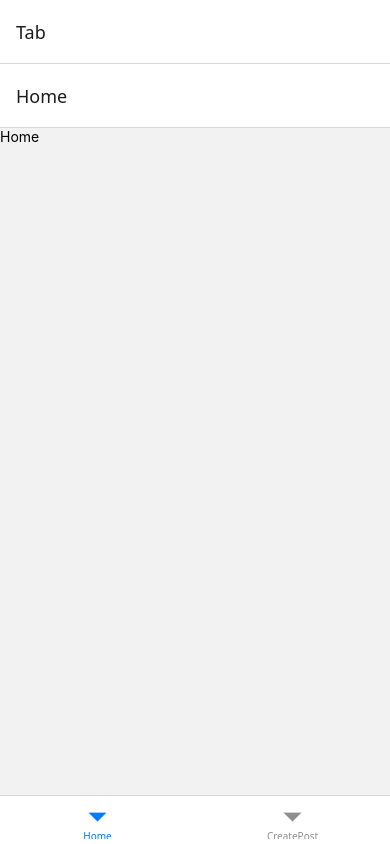
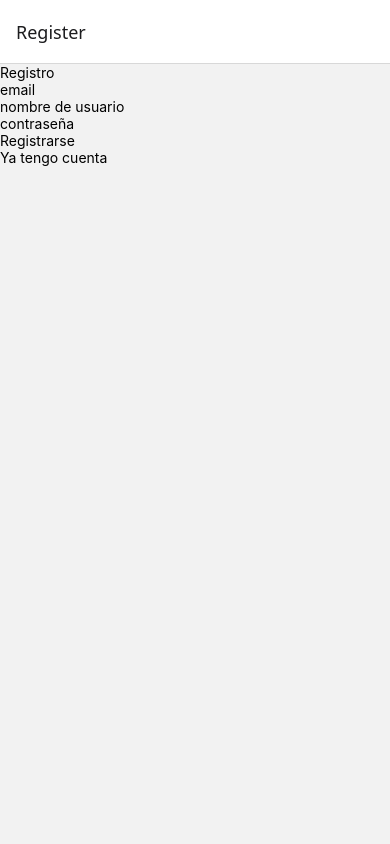
Before and after one commit to maispuru/programacion03-pi-aispuru-villafane-blousson, a React Native app in the folder demo-expo/: screen / in a window 390 px wide. Built offline with nearby package versions, Linux system fonts and the light colour scheme; no server answers; the database is empty.

Commit message:
login y register

```diff
--- a/demo-expo/src/navegacion/Stack.js
+++ b/demo-expo/src/navegacion/Stack.js
@@ -11,8 +11,8 @@ function Stacks(){
 return (
 <NavigationContainer>
     <Stack.Navigator>
-        {/*<Stack.Screen name="Register" component={ Register } />*/}
-        {/*<Stack.Screen name="Login" component={ Login } />*/}
+        <Stack.Screen name="Register" component={Register} />
+        <Stack.Screen name="Login" component={ Login } />
         <Stack.Screen name="Tab" component={ Tab } />
     </Stack.Navigator>
 </NavigationContainer>
--- a/demo-expo/src/screens/CreatePost.js
+++ b/demo-expo/src/screens/CreatePost.js
@@ -1,7 +1,7 @@
 import React from "react";
 import { useState } from 'react'
 import { View, Text, Pressable, StyleSheet, TextInput } from 'react-native';
-import { db, auth } from '../Firebase/config';
+import { db, auth } from '../firebase/config';
 
 
 
--- a/demo-expo/src/screens/Home.js
+++ b/demo-expo/src/screens/Home.js
@@ -2,7 +2,7 @@ import React from "react";
 import {useState,useEffect} from 'react'
 import { View, Text,StyleSheet, FlatList  } from 'react-native';
 import Post from "../componentes/Post";
-import { db } from "../Firebase/config";
+import { db } from "../firebase/config";
 
 
 function Home(props){
--- a/demo-expo/src/screens/Login.js
+++ b/demo-expo/src/screens/Login.js
@@ -0,0 +1,60 @@
+import React from "react";
+import { useState, useEffect } from 'react';
+import { View, Text, Pressable, TextInput } from 'react-native';
+import { auth } from '../firebase/config';
+
+function Login(props) {
+    const [email, setEmail] = useState("")
+    const [password, setPassword] = useState("")
+    const [error, setError] = useState("")
+
+    useEffect(() => {
+        auth.onAuthStateChanged(user => {
+            if (user) {
+                props.navigation.navigate('Home')
+            }
+        })
+    }, [])
+
+    function changeEmail(text) {
+        setEmail(text)
+    }
+    function changePassword(text) {
+        setPassword(text)
+    }
+
+    function onSubmit() {
+        auth.signInWithEmailAndPassword(email, password)
+        .then(response => {
+            props.navigation.navigate('Home')
+        })
+        .catch(error => {
+            setError(error.message)
+        })
+    }
+
+    return (
+        <View>
+            <Text>Login</Text>
+            <TextInput
+                keyboardType='email-address'
+                placeholder='email'
+                onChangeText={text => changeEmail(text)}
+                value={email} />
+            <TextInput
+                placeholder='contraseña'
+                secureTextEntry={true}
+                onChangeText={text => changePassword(text)}
+                value={password} />
+            <Text>{error}</Text>
+            <Pressable onPress={() => onSubmit()}>
+                <Text>Ingresar</Text>
+            </Pressable>
+            <Pressable onPress={() => props.navigation.navigate('Register')}>
+                <Text>No tengo cuenta</Text>
+            </Pressable>
+        </View>
+    )
+}
+
+export default Login;
--- a/demo-expo/src/screens/Register.js
+++ b/demo-expo/src/screens/Register.js
@@ -0,0 +1,68 @@
+import React from "react";
+import { useState } from 'react';
+import { View, Text, Pressable, TextInput } from 'react-native';
+import { db, auth } from '../firebase/config';
+
+function Register(props) {
+    const [email, setEmail] = useState("")
+    const [userName, setUserName] = useState("")
+    const [password, setPassword] = useState("")
+    const [error, setError] = useState("")
+
+    function changeEmail(text) {
+        setEmail(text)
+    }
+    function changeName(text) {
+        setUserName(text)
+    }
+    function changePassword(text) {
+        setPassword(text)
+    }
+
+    function onSubmit() {
+        auth.createUserWithEmailAndPassword(email, password)
+        .then(response => {
+            return db.collection('users').add({
+                userName: userName,
+                email: email
+            })
+        })
+        .then(() => {
+            props.navigation.navigate('Login')
+        })
+        .catch(error => {
+            setError(error.message)
+        })
+    }
+
+    return (
+        <View>
+            <Text>Registro</Text>
+            <TextInput
+                keyboardType='email-address'
+                placeholder='email'
+                onChangeText={text => changeEmail(text)}
+                value={email} />
+            <TextInput
+                placeholder='nombre de usuario'
+                onChangeText={text => changeName(text)}
+                value={userName} />
+            <TextInput
+                placeholder='contraseña'
+                secureTextEntry={true}
+                onChangeText={text => changePassword(text)}
+                value={password} />
+            <Text>{error}</Text>
+            <Pressable onPress={() => onSubmit()}>
+                <Text>Registrarse</Text>
+            </Pressable>
+            <Pressable onPress={() => props.navigation.navigate('Login')}>
+                <Text>Ya tengo cuenta</Text>
+            </Pressable>
+        </View>
+    )
+}
+
+
+
+export default Register;
```
